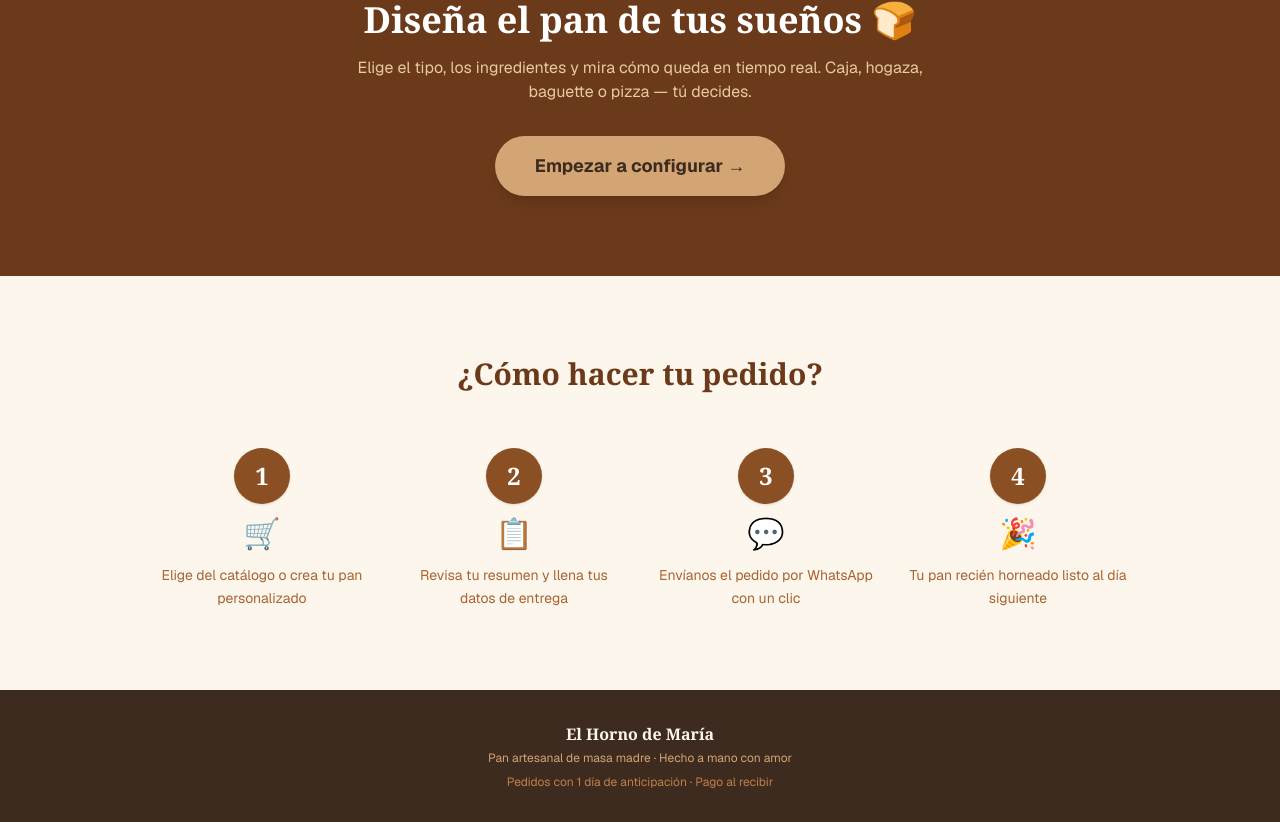
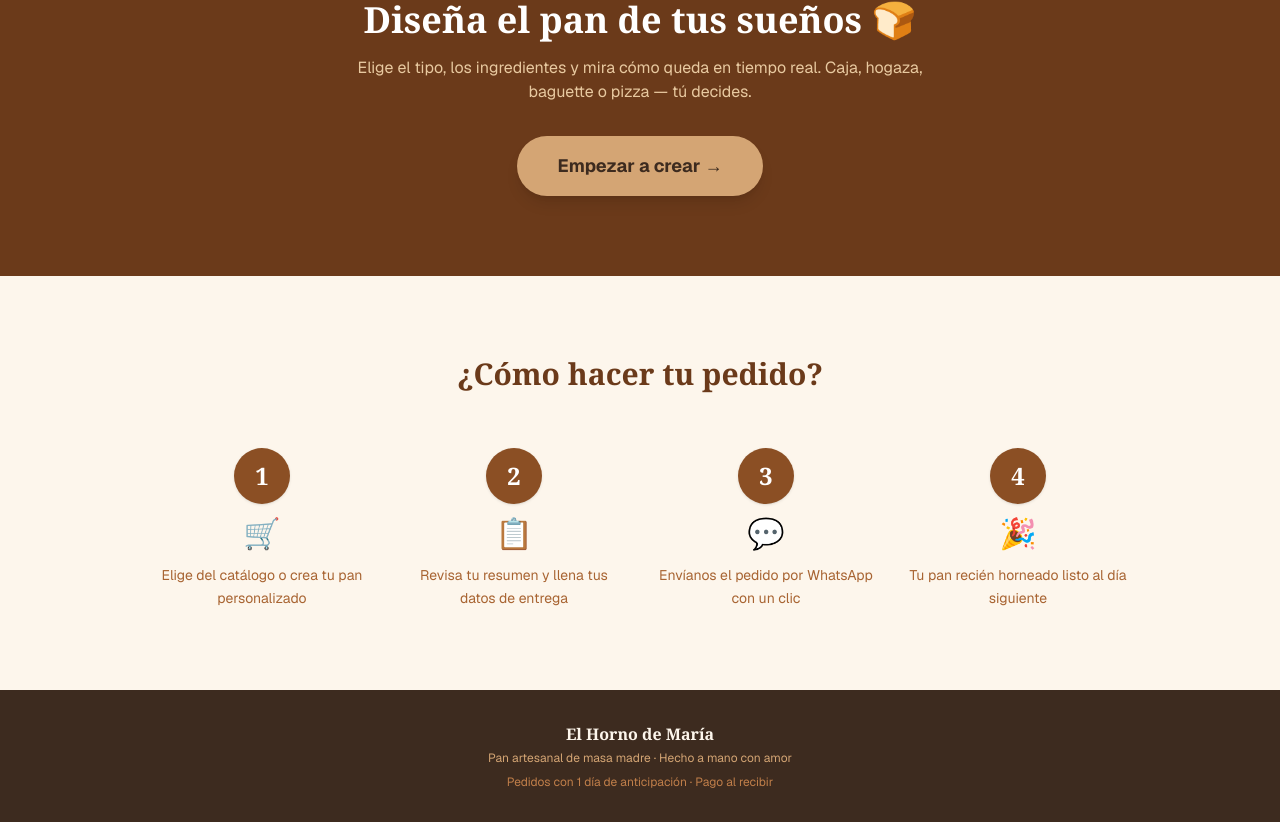
Before and after one commit to axelmtz443/el-horno-de-maria, a Next.js app: page / in a window 1280 px wide. Shown: the part 3552-4374 px from the top of the page. Built offline with nearby package versions, Linux system fonts and the light colour scheme.

Commit message:
ultimo cambio

```diff
--- a/app/page.tsx
+++ b/app/page.tsx
@@ -316,7 +316,7 @@ export default function HomePage() {
             <Link href="/configurador"
               className="inline-block bg-[var(--color-pan-400)] hover:bg-[var(--color-pan-300)] text-[var(--color-pan-900)]
                          font-bold px-10 py-4 rounded-full text-lg transition-all hover:scale-105 shadow-lg">
-              Empezar a configurar →
+              Empezar a crear →
             </Link>
           </div>
         </section>
```
